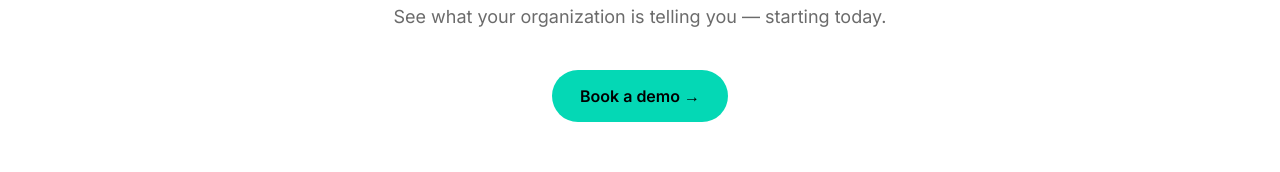
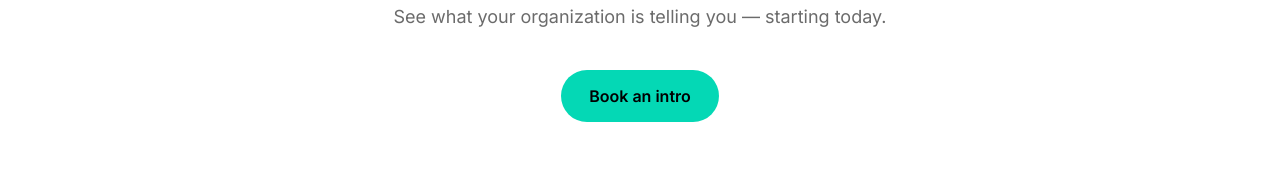
Before and after one commit to benjaminpalm/screndo-hemsida, a Next.js app: page / in a window 1280 px wide. Shown: the part 2644-2816 px from the top of the page. Built offline with nearby package versions, Linux system fonts and the light colour scheme.

Commit message:
cta button text

```diff
--- a/components/CTA.tsx
+++ b/components/CTA.tsx
@@ -40,7 +40,7 @@ export default function CTA() {
           display: "inline-block",
         }}
       >
-        Book a demo →
+        Book an intro
       </a>
     </section>
   );
```
